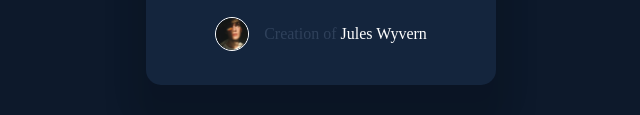
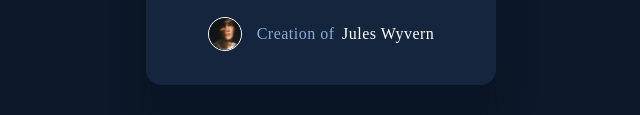
Before and after one commit to MostafaHamdy3/NFT-Preview-Card, a plain HTML site: page index.html in a window 1280 px wide. Shown: the part 616-731 px from the top of the page, without its empty margins (319-959 px from the left). Drawn offline with Linux system fonts and the light colour scheme.

Commit message:
edit footer

```diff
--- a/style.css
+++ b/style.css
@@ -136,13 +136,15 @@ h1:active {
 }
 
 .footer__code {
-  color: var(--neutral-ldark);
+  color: var(--primary-blue);
   font-weight: 500;
+  letter-spacing: 0.5px;
 }
 
 .footer__code a {
   color: var(--neutral-white);
   font-weight: 400;
+  margin-left: 3px;
 }
 
 .footer__code a:hover {
```
